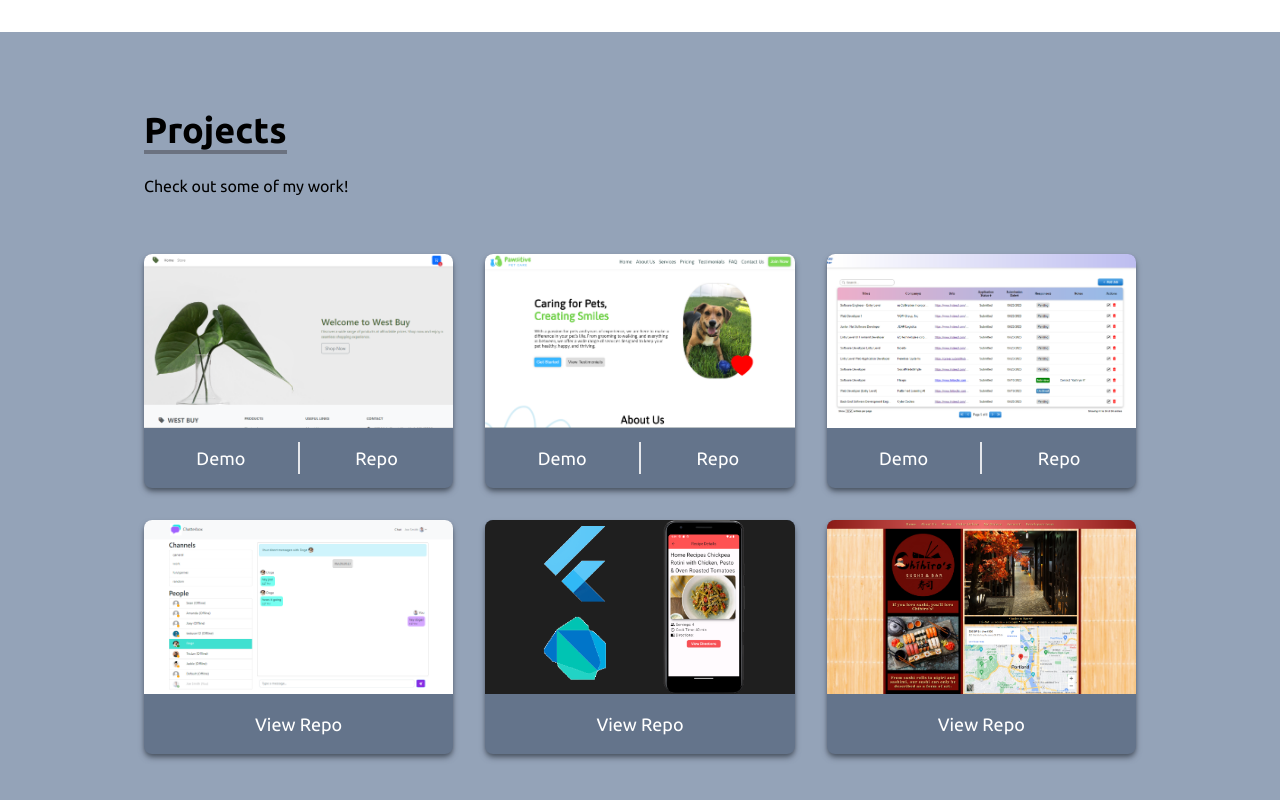
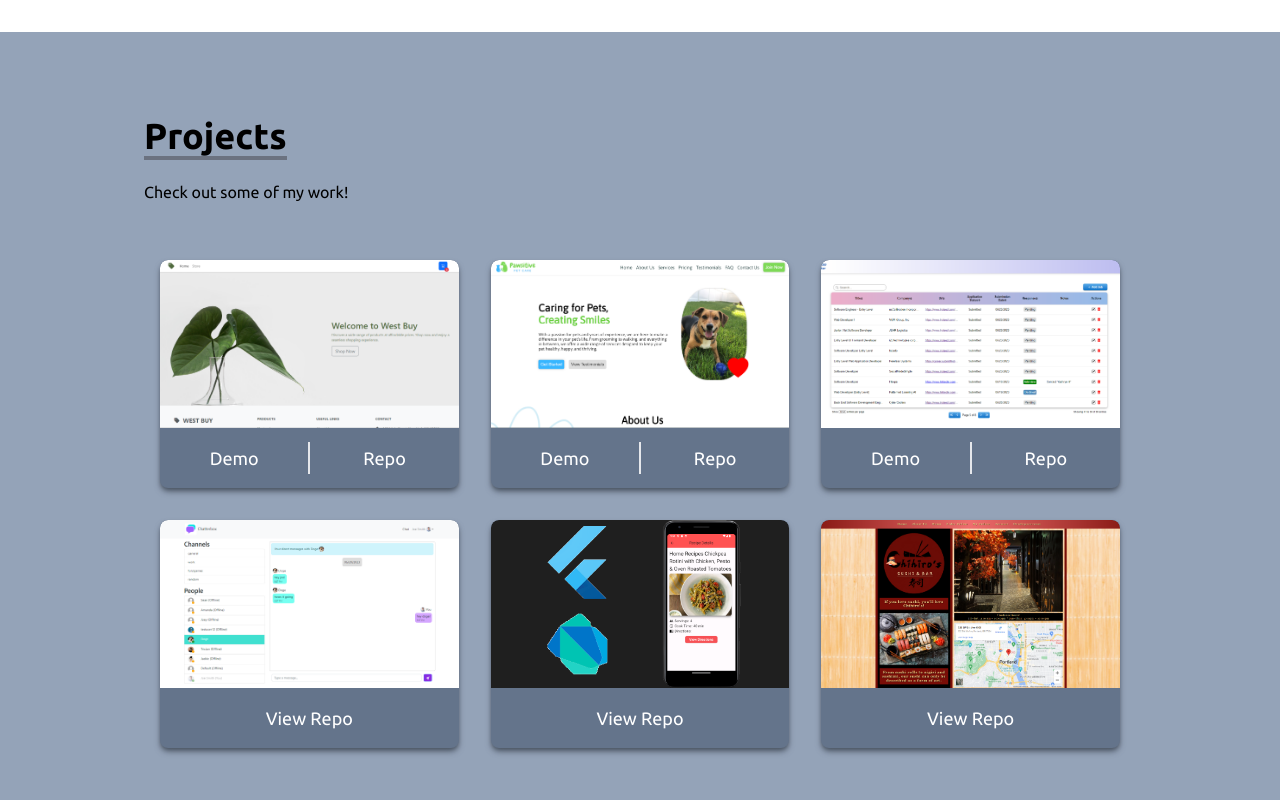
Before and after one commit to n-tse/portfolio-website, a React (Vite) app: page / in a window 1280 px wide. Shown: the part 1648-2448 px from the top of the page. Built offline with nearby package versions, Linux system fonts and the light colour scheme.

Commit message:
add project name, description, and links to project cards; add hover effects

```diff
--- a/src/components/Projects.jsx
+++ b/src/components/Projects.jsx
@@ -1,5 +1,5 @@
 import React from "react";
-import { projectScreenshots } from "../data.js";
+import { projectsList } from "../data.js";
 // import WestBuyScreenshot from "../assets/ProjectScreenshots/WestBuyScreenshot.png";
 // import PawsitivePetCareScreenshot from "../assets/ProjectScreenshots/PawsitivePetCareScreenshot.png";
 // import GreatJobScreenshot from "../assets/ProjectScreenshots/GreatJobScreenshot.png";
@@ -19,28 +19,72 @@ const Projects = () => {
           </p>
           <p className="py-6">Check out some of my work!</p>
         </div>
-        <div className="grid sm:grid-cols-2 md:grid-cols-3 gap-8 px-12 sm:px-0">
-          {projectScreenshots.map(({ id, src, hasDemo }) => {
+        <div className="grid sm:grid-cols-2 md:grid-cols-3 gap-8 px-4">
+          {projectsList.map(
+            ({
+              id,
+              projectName,
+              projectDescription,
+              src,
+              hasDemo,
+              demoLink,
+              repoLink,
+            }) => {
               return (
                 <div
                   key={id}
-                className="bg-slate-500 text-white shadow-md shadow-gray-600 rounded-lg duration-200 hover:scale-105"
+                  className="bg-slate-500 text-white shadow-md shadow-gray-600 rounded-lg duration-200 hover:scale-105 overflow-hidden group"
                 >
-                <img src={src} alt="" className="rounded-tr-lg rounded-tl-lg" />
+                  <div className="relative">
+                    <div className="absolute top-0 left-0 text-white text-center bg-black bg-opacity-60 h-full w-full flex flex-col justify-center items-center opacity-0 group-hover:opacity-100 px-2">
+                      <div className="font-medium pb-2 text-4xl sm:text-3xl">
+                        {projectName}
+                      </div>
+                      <div>{projectDescription}</div>
+                    </div>
+                    <img
+                      src={src}
+                      alt={`screenshot of ${projectName}`}
+                      className="rounded-tr-lg rounded-tl-lg"
+                    />
+                  </div>
                   <div className="flex items-center justify-center">
                     {hasDemo && (
                       <>
-                      <button className="w-1/2 py-4 text-lg">Demo</button>
+                        <button className="w-1/2 text-lg hover:bg-slate-600">
+                          <a
+                            href={demoLink}
+                            target="_blank"
+                            rel="noopener noreferrer"
+                            className="flex justify-center py-4"
+                          >
+                            Demo
+                          </a>
+                        </button>
                         <span className="py-4 border-l-2"></span>
                       </>
                     )}
-                  <button className="w-1/2 py-4 text-lg">
+                    <button
+                      className={
+                        demoLink
+                          ? "w-1/2 text-lg hover:bg-slate-600"
+                          : "w-full text-lg hover:bg-slate-600"
+                      }
+                    >
+                      <a
+                        href={repoLink}
+                        target="_blank"
+                        rel="noopener noreferrer"
+                        className="flex justify-center py-4"
+                      >
                         {hasDemo ? "Repo" : "View Repo"}
+                      </a>
                     </button>
                   </div>
                 </div>
               );
-          })}
+            }
+          )}
         </div>
       </div>
     </section>
--- a/src/data.js
+++ b/src/data.js
@@ -25,35 +25,56 @@ export const navLinks = [
   },
 ];
 
-export const projectScreenshots = [
+export const projectsList = [
   {
     id: 1,
+    projectName: "West Buy",
+    projectDescription: "TypeScript, React, BootStrap",
     src: "/src/assets/ProjectScreenshots/WestBuyScreenshot.png",
     hasDemo: true,
+    demoLink: "https://n-tse.github.io/ts-shopping-cart/",
+    repoLink: "https://github.com/n-tse/ts-shopping-cart",
   },
   {
     id: 2,
+    projectName: "Pawsitive Pet Care",
+    projectDescription: "React, JavaScript, HTML, CSS",
     src: "src/assets/ProjectScreenshots/PawsitivePetCareScreenshot.png",
     hasDemo: true,
+    demoLink: "https://n-tse.github.io/pet-service/",
+    repoLink: "https://github.com/n-tse/pet-service",
   },
   {
     id: 3,
+    projectName: "GreatJob",
+    projectDescription: "React, Node.js, Express, MongoDB",
     src: "src/assets/ProjectScreenshots/GreatJobScreenshot.png",
     hasDemo: true,
+    demoLink: "https://ntse-mern-job-app-tracker-client.onrender.com/",
+    repoLink: "https://github.com/n-tse/mern-job-app-tracker",
   },
   {
     id: 4,
+    projectName: "Chatterbox",
+    projectDescription: "React, Redux, Socket.io, Bcrypt",
     src: "src/assets/ProjectScreenshots/ChatterboxScreenshot.png",
     hasDemo: false,
+    repoLink: "https://github.com/n-tse/chat-app-mern",
   },
   {
     id: 5,
+    projectName: "Recipe List",
+    projectDescription: "Flutter, Dart, REST API",
     src: "src/assets/ProjectScreenshots/FlutterRecipeListScreenshot.png",
     hasDemo: false,
+    repoLink: "https://github.com/n-tse/flutter_RecipeList",
   },
   {
     id: 6,
+    projectName: "Chihiro's Sushi",
+    projectDescription: "C#, .NET, ASP.NET, MySQL",
     src: "src/assets/ProjectScreenshots/ChihirosSushiScreenshot.png",
     hasDemo: false,
+    repoLink: "https://github.com/n-tse/Sushi.Solution",
   },
 ];
```
Lines whose indentation alone changed are shown as unchanged.
